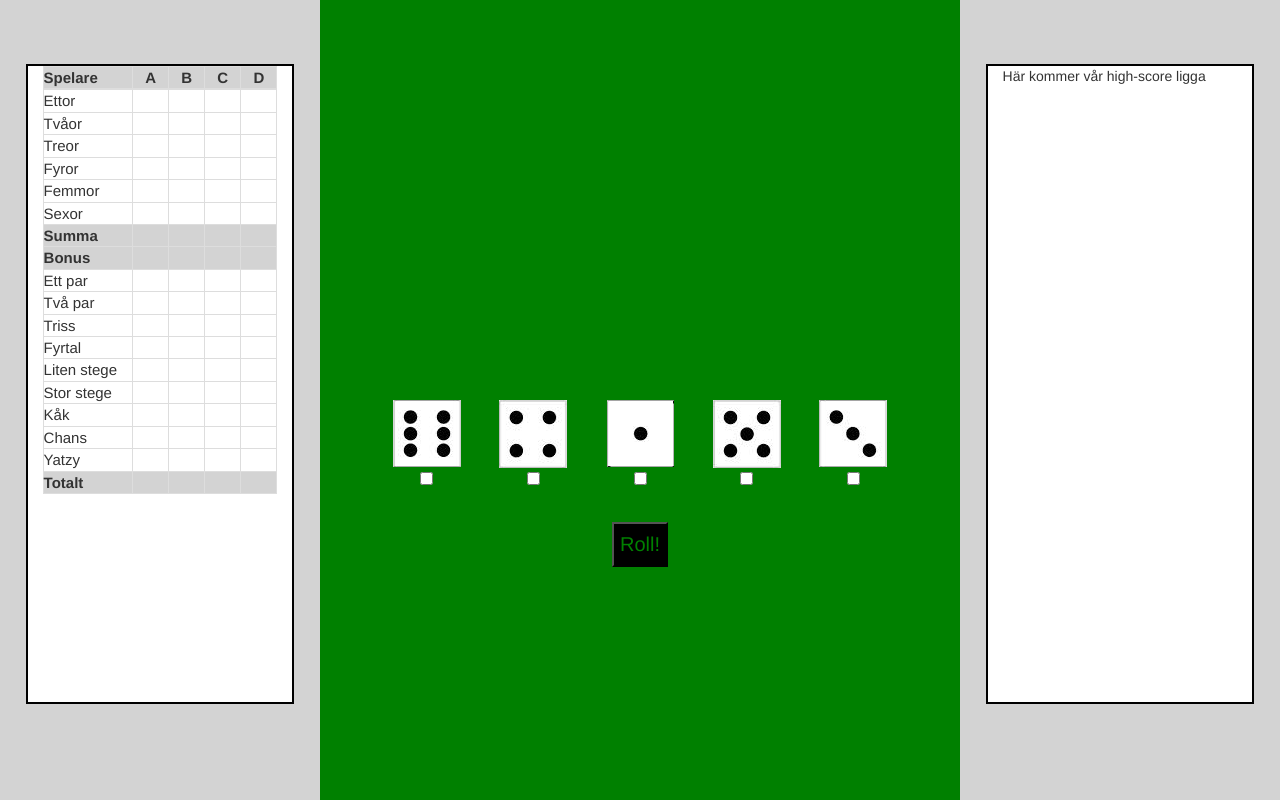
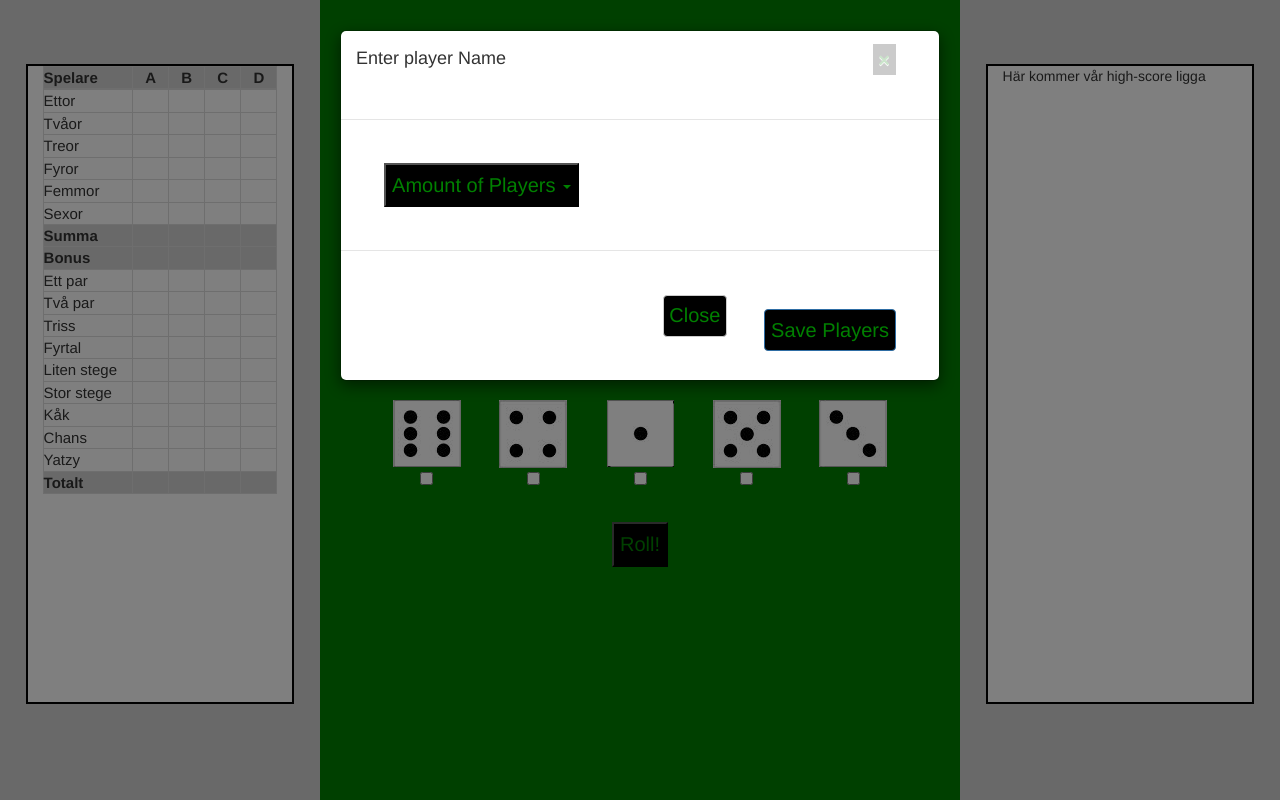
Before and after one commit to BujaminSaliu/Grupp1_Yatzy, a plain HTML site: page index.html in a window 1280 px wide. Drawn offline with Linux system fonts and the light colour scheme.

Commit message:
Shows the Modal on launch

```diff
--- a/index.html
+++ b/index.html
@@ -170,6 +170,36 @@
 				</div>
 			</div>
 			<div id="game-board" class="col-xs-12 col-md-6 game-content game-board">
+
+			<div class="modal fade" id="myModal" tabindex="-1" role="dialog">
+  <div class="modal-dialog" role="document">
+    <div class="modal-content">
+      <div class="modal-header">
+        <button type="button" class="close" data-dismiss="modal" aria-label="Close"><span aria-hidden="true">&times;</span></button>
+        <h4 class="modal-title">Enter player Name</h4>
+      </div>
+      <div class="modal-body">
+  <div class="dropdown">
+  <button id="dLabel" type="button" data-toggle="dropdown" aria-haspopup="true" aria-expanded="false">
+    Amount of Players
+    <span class="caret"></span>
+  </button>
+  <ul class="dropdown-menu" aria-labelledby="dLabel">
+    <li>1 Player</li>
+    <li>2 Players</li>
+    <li>3 Players</li>
+    <li>4 Players</li>
+  </ul>
+ </div>
+</div>
+    <div class="modal-footer">
+      <button type="button" class="btn btn-default" data-dismiss="modal">Close</button>
+       <button type="button" class="btn btn-primary">Save Players</button>
+      </div>
+    </div><!-- /.modal-content -->
+  </div><!-- /.modal-dialog -->
+</div><!-- /.modal -->
+
 				<div class="play-container">
 					<div id="dices-in-play" class="dices-in-play row">
 						<div id="dice-container-0" class="col-xs-2 dice-container">
--- a/js/main.js
+++ b/js/main.js
@@ -10,7 +10,7 @@ for(let i = 0; i < 5; i++) {
 testScoreBoard.dices = dices;
 
 $( document ).ready(function() {
-
+	$('#myModal').modal('show');
 	$('#roll-dices').on('click', function(){
 		testRoll();
 	});
```
